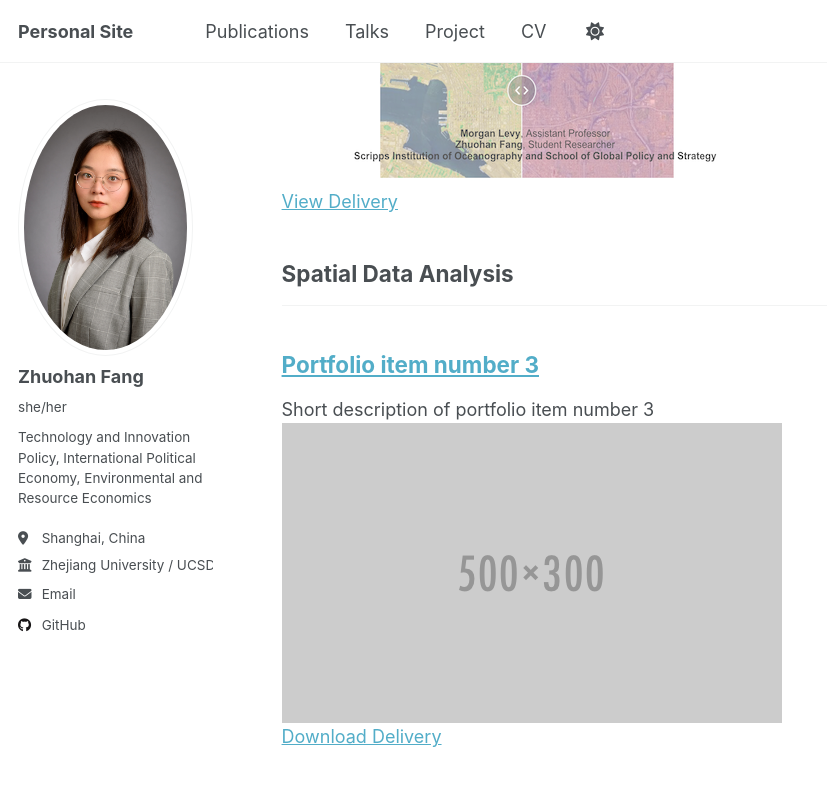
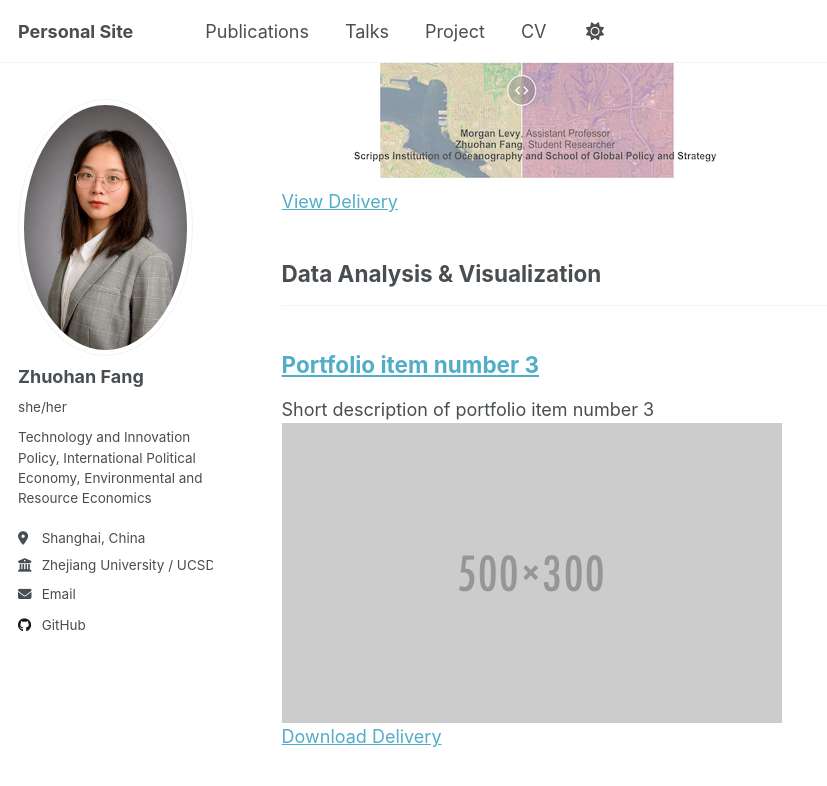
Before and after one commit to fzh200001/fzh200001.github.io, a Jekyll site: the page built from _pages/portfolio.html, in a window 1280 px wide and 900 px high, scrolled down 1009 px. Shown: the top 786 px of the window, without its empty margins (0-827 px from the left). Built offline with Jekyll 4.4.1, drawn with Linux system fonts in a browser that asks for light colours; a script that is not in the unit is left out.

Commit message:
Update _config.yml

```diff
--- a/_config.yml
+++ b/_config.yml
@@ -96,7 +96,7 @@ portfolio_category:
   environment:
     title: 'GIS/Remote Sensing'
   data:
-    title: 'Spatial Data Analysis'
+    title: 'Data Analysis & Visualization'
 
 # Site Settings
 teaser                   :  # filename of teaser fallback teaser image placed in /images/, .e.g. "500x300.png"
```
